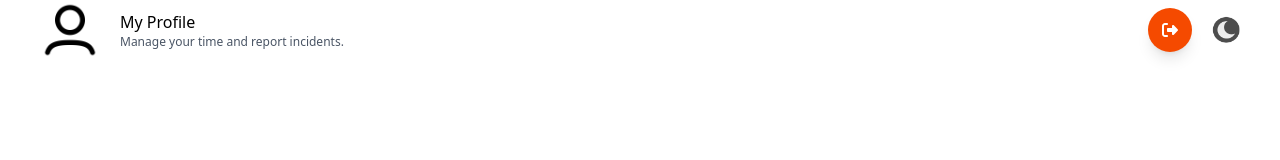
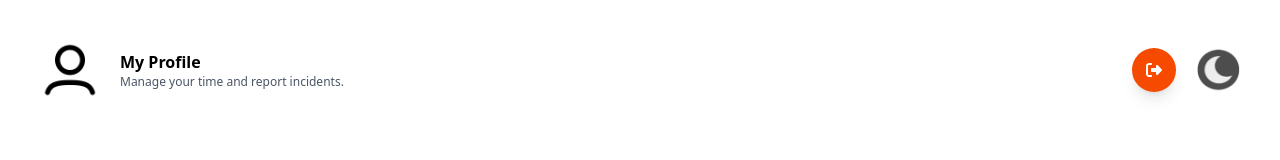
Before and after one commit to connect-bq/bq_connect, a website: page index.html in a window 1280 px wide. Drawn offline with nearby package versions, Linux system fonts and the light colour scheme.

Commit message:
Header Design details

```diff
--- a/index.html
+++ b/index.html
@@ -17,12 +17,12 @@
     <title>Document</title>
 </head>
 <body>
-        <header class="w-full flex justify-between">
+        <header class="w-full flex justify-between pt-10">
         <article class="flex gap-5 ml-10 items-center">
             <img src="./frontend/src/img/usuario.png" class="w-15" alt="usuario-image">
         <div>
-            <h1 class="">My Profile</h1>
-            <p class="text-xs text-gray-600">Manage your time and report incidents.</p>
+            <h1 class="font-bold">My Profile</h1>
+            <p class="text-xs text-gray-600 ">Manage your time and report incidents.</p>
         </div>
         </article>
         <article class="flex gap-5 items-center  mr-10">
@@ -44,7 +44,7 @@
     Logout
   </div>
 </button>
-            <img src="./frontend/src/img/dark_mode.png" class="w-7 h-7 hover:opacity-70" alt="dark_mode_image.png">
+            <img src="./frontend/src/img/dark_mode.png" class="w-11 h-11 hover:opacity-80 cursor-pointer" alt="dark_mode_image.png">
         </article>
     </header>
 </body>
```
